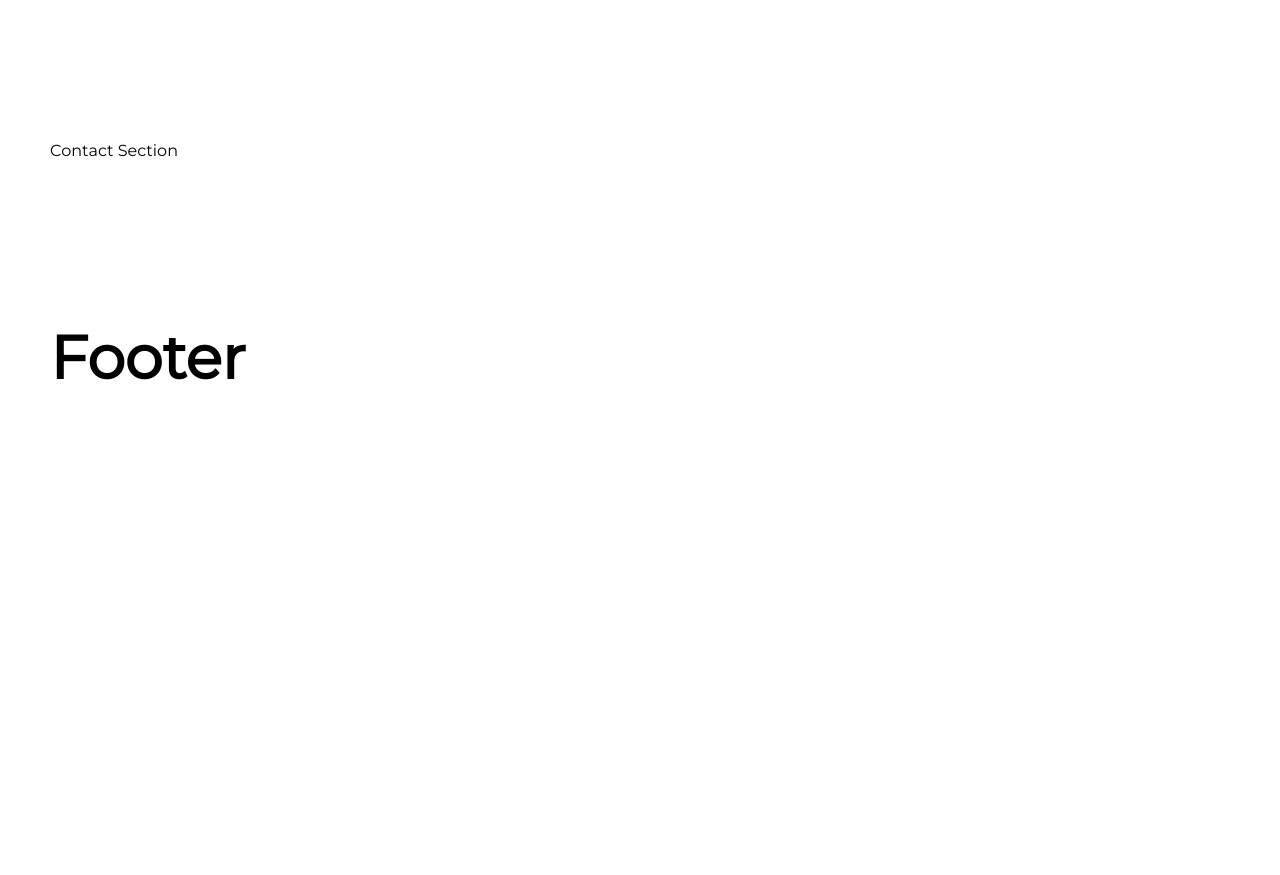
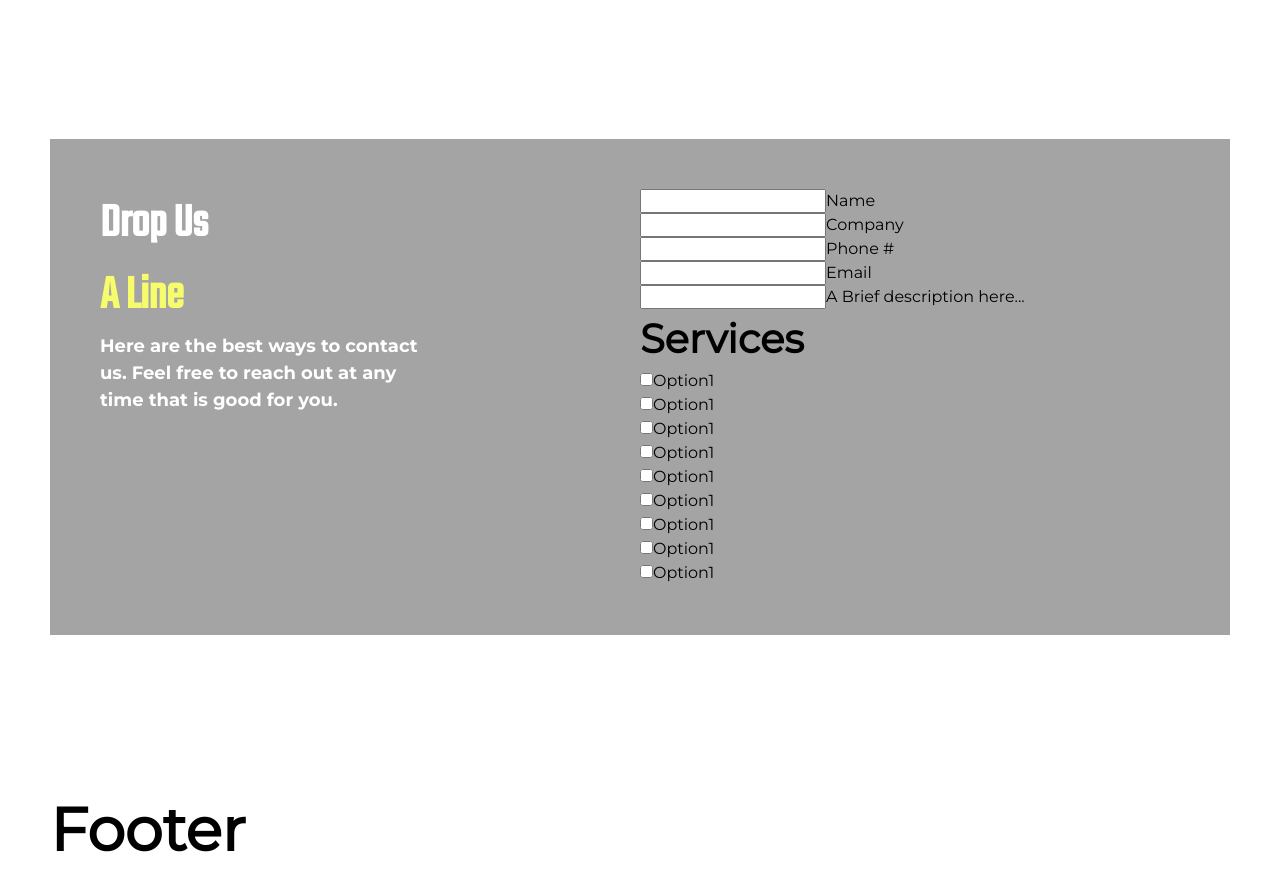
Before and after one commit to ChristianWare/templateOne, a Next.js app: page / in a window 1280 px wide. Shown: the part 5320-6195 px from the top of the page. Before the commit the page ends 5723 px from the top, so only its background shows below. Built offline with nearby package versions, Linux system fonts and the light colour scheme.

Commit message:
Contact Section Start

```diff
--- a/src/comps/ContactSection.js
+++ b/src/comps/ContactSection.js
@@ -1,7 +1,89 @@
 import styles from "./ContactSection.module.css";
 
 function ContactSection() {
-  return <div className={styles.contactSectionContainer}>Contact Section</div>;
+  return (
+    <section className={styles.contactSectionContainer}>
+      <div className={styles.content}>
+        <div className={styles.left}>
+          <h2 className={styles.heading}>
+            Drop Us <br />
+            <span>A Line</span>
+          </h2>
+          <p className={styles.copy}>
+            Here are the best ways to contact us. Feel free to reach out at any
+            time that is good for you.
+          </p>
+        </div>
+        <div className={styles.right}>
+          <div className={styles.contactForm}>
+            <div className={styles.contactTop}>
+              <div className={styles.inputBox}>
+                <input type='text' id='name' required />
+                <label htmlFor='name'>Name</label>
+              </div>
+              <div className={styles.inputBox}>
+                <input type='text' id='Company' required />
+                <label htmlFor='company'>Company</label>
+              </div>
+              <div className={styles.inputBox}>
+                <input type='text' id='Phone' required />
+                <label htmlFor='phone'>Phone #</label>
+              </div>
+              <div className={styles.inputBox}>
+                <input type='text' id='Email' required />
+                <label htmlFor='email'>Email</label>
+              </div>
+              <div className={styles.inputBox}>
+                <input type='text' id='message' required />
+                <label htmlFor='message'>A Brief description here...</label>
+              </div>
+            </div>
+            <div className={styles.contactBottom}>
+              <h3>Services</h3>
+              <div className={styles.checkBoxes}>
+                <div className={styles.check}>
+                  <input type='checkbox' id='option1' name='option1' />
+                  <label htmlFor='option1'>Option1</label>
+                </div>
+                <div className={styles.check}>
+                  <input type='checkbox' id='option1' name='option1' />
+                  <label htmlFor='option1'>Option1</label>
+                </div>
+                <div className={styles.check}>
+                  <input type='checkbox' id='option1' name='option1' />
+                  <label htmlFor='option1'>Option1</label>
+                </div>
+                <div className={styles.check}>
+                  <input type='checkbox' id='option1' name='option1' />
+                  <label htmlFor='option1'>Option1</label>
+                </div>
+                <div className={styles.check}>
+                  <input type='checkbox' id='option1' name='option1' />
+                  <label htmlFor='option1'>Option1</label>
+                </div>
+                <div className={styles.check}>
+                  <input type='checkbox' id='option1' name='option1' />
+                  <label htmlFor='option1'>Option1</label>
+                </div>
+                <div className={styles.check}>
+                  <input type='checkbox' id='option1' name='option1' />
+                  <label htmlFor='option1'>Option1</label>
+                </div>
+                <div className={styles.check}>
+                  <input type='checkbox' id='option1' name='option1' />
+                  <label htmlFor='option1'>Option1</label>
+                </div>
+                <div className={styles.check}>
+                  <input type='checkbox' id='option1' name='option1' />
+                  <label htmlFor='option1'>Option1</label>
+                </div>
+              </div>
+            </div>
+          </div>
+        </div>
+      </div>
+    </section>
+  );
 }
 
 export default ContactSection;
--- a/src/comps/ContactSection.module.css
+++ b/src/comps/ContactSection.module.css
@@ -1,3 +1,36 @@
 .contactSectionContainer {
     margin-bottom: 15rem;
+    background-color: var(--accent3);
 }
+
+.content {
+    padding: 5rem;
+    display: flex;
+    align-items: flex-start;
+    justify-content: center;
+}
+
+.left {
+    flex: 1;
+}
+
+.heading {
+    font-family: "TekoRegular";
+    color: var(--accent4);
+}
+
+.heading span {
+    font-family: "TekoRegular";
+    color: var(--accent2)
+}
+
+.copy {
+    font-family: "MontserratBold";
+    font-size: 1.8rem;
+    color: var(--accent4);
+    width: 60%;
+}
+
+.right {
+    flex: 1;
+}
```
